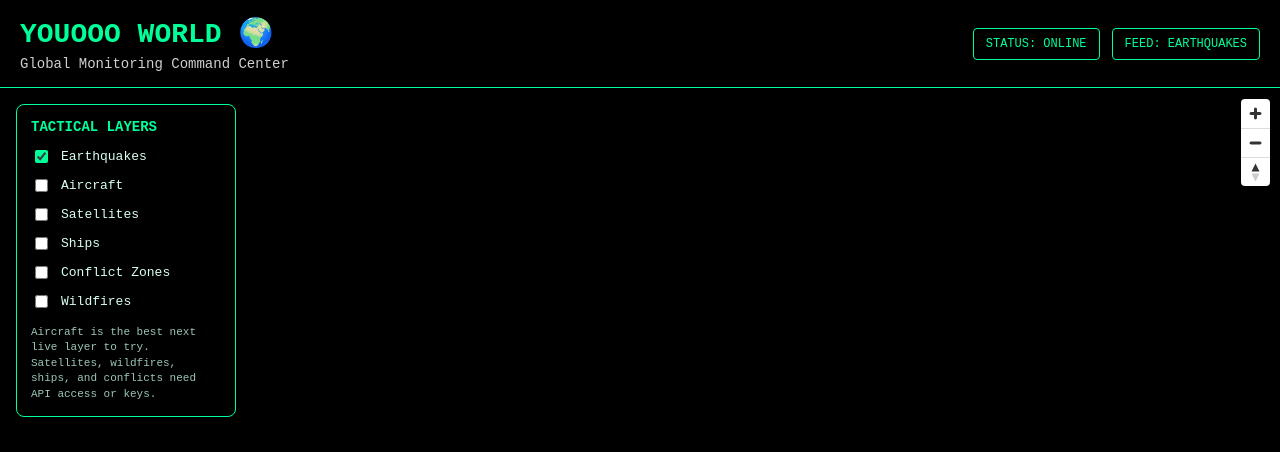
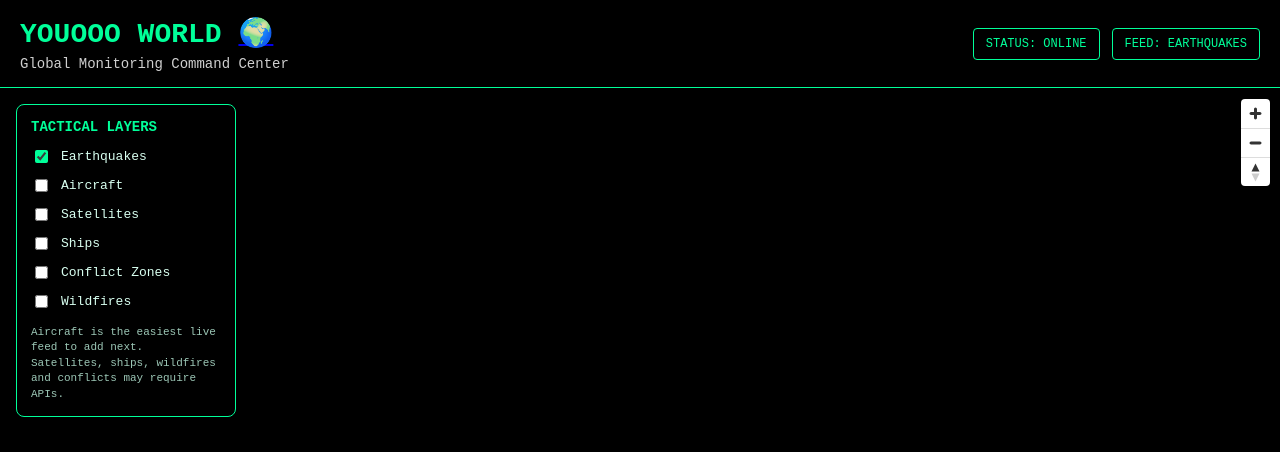
Before and after one commit to aldulaimi83/youooo-world, a plain HTML site: page index.html in a window 1280 px wide. Shown: the top 452 px of the page. Drawn offline with nearby package versions, Linux system fonts and the light colour scheme; no server answers.

Commit message:
Update index.html

```diff
--- a/index.html
+++ b/index.html
@@ -4,15 +4,29 @@
   <meta charset="utf-8" />
   <meta name="viewport" content="width=device-width,initial-scale=1" />
   <title>Youooo World</title>
-  <link href="https://unpkg.com/maplibre-gl@3.6.2/dist/maplibre-gl.css" rel="stylesheet" />
+
+  <link
+    href="https://unpkg.com/maplibre-gl@3.6.2/dist/maplibre-gl.css"
+    rel="stylesheet"
+  />
   <link rel="stylesheet" href="style.css" />
 </head>
 <body>
   <div id="header">
     <div class="header-left">
-      <h1>YOUOOO WORLD 🌍</h1>
+      <h1>
+        YOUOOO WORLD
+        <a
+          href="https://www.linkedin.com/in/ahmedaldulaimi/"
+          target="_blank"
+          rel="noopener noreferrer"
+          class="linkedin-link"
+          title="Ahmed Aldulaimi LinkedIn"
+        >🌍</a>
+      </h1>
       <p>Global Monitoring Command Center</p>
     </div>
+
     <div class="header-right">
       <div class="status-box">STATUS: ONLINE</div>
       <div class="status-box">FEED: EARTHQUAKES</div>
@@ -53,7 +67,8 @@
     </label>
 
     <div class="sidebar-note">
-      Aircraft is the best next live layer to try. Satellites, wildfires, ships, and conflicts need API access or keys.
+      Aircraft is the easiest live feed to add next.
+      Satellites, ships, wildfires and conflicts may require APIs.
     </div>
   </div>
 
```
